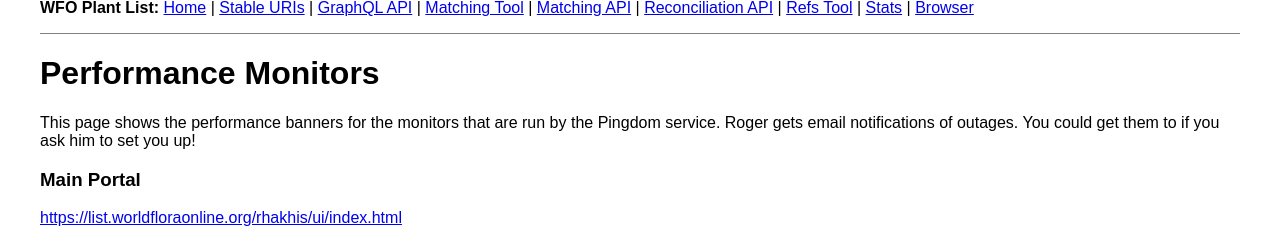
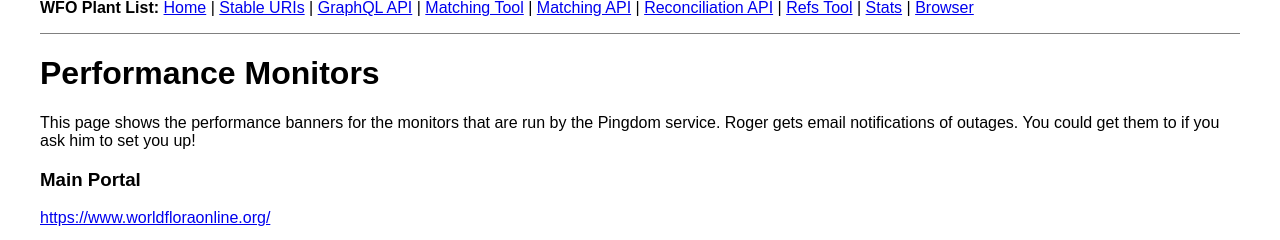
Before and after one commit to rogerhyam/wfo-plant-list, a PHP site: page /reconcile/monitor.php in a window 1280 px wide. Shown: the part 25-265 px from the top of the page. Run offline with PHP 8.4, Linux system fonts and the light colour scheme; data that the repository does not hold is empty.

Commit message:
wrong url

```diff
--- a/www/monitor.php
+++ b/www/monitor.php
@@ -7,8 +7,7 @@ require_once('header.php');
 
 <h3>Main Portal</h3>
 <p>
-    <a
-        href="https://list.worldfloraonline.org/rhakhis/ui/index.html">https://list.worldfloraonline.org/rhakhis/ui/index.html</a>
+    <a href="https://www.worldfloraonline.org/">https://www.worldfloraonline.org/</a>
 <p>
 <p>
     <a href="https://www.pingdom.com"><img src="https://share.pingdom.com/banners/5c6b1b5e"
```
